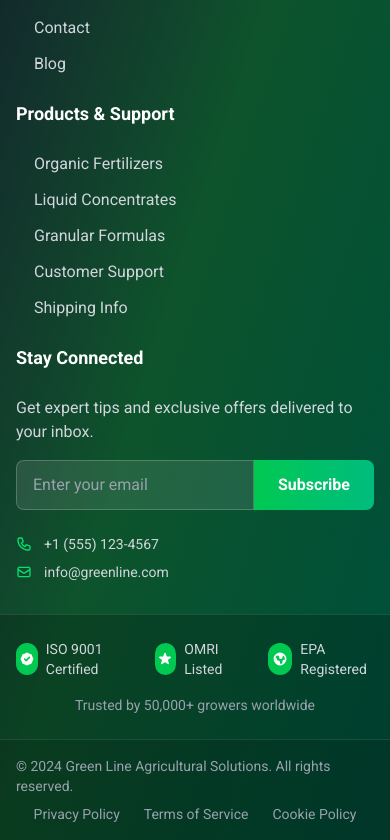
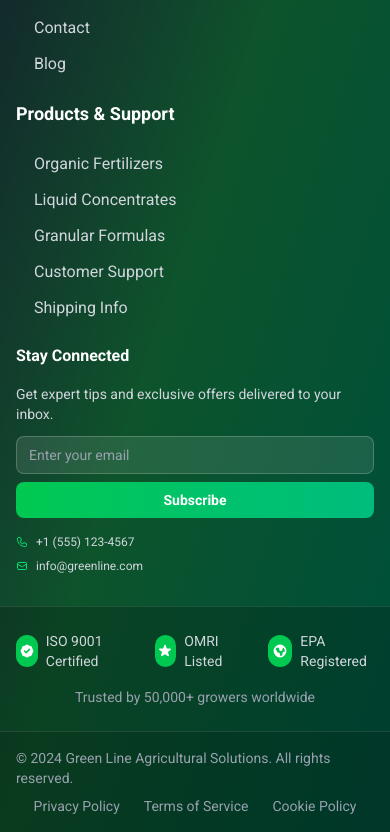
Before and after one commit to mohamed-samir-dev/Greenline, a Next.js app: page / in a window 390 px wide. Shown: the part 3020-3860 px from the top of the page. Built offline with nearby package versions, Linux system fonts and the light colour scheme; no server answers; the database is empty.

Commit message:
feat: update newsletter subscription component with improved UX

```diff
--- a/components/footer/Newsletter.tsx
+++ b/components/footer/Newsletter.tsx
@@ -1,32 +1,32 @@
 export default function Newsletter() {
   return (
     <div>
-      <h4 className="text-lg font-semibold text-white mb-6">Stay Connected</h4>
-      <p className="text-gray-300 mb-4">Get expert tips and exclusive offers delivered to your inbox.</p>
-      <div className="space-y-3 mb-6">
-        <div className="flex">
+      <h4 className="text-base sm:text-lg font-semibold text-white mb-4 sm:mb-6">Stay Connected</h4>
+      <p className="text-gray-300 mb-3 sm:mb-4 text-sm sm:text-base">Get expert tips and exclusive offers delivered to your inbox.</p>
+      <div className="space-y-3 mb-4 sm:mb-6">
+        <div className="flex flex-col sm:flex-row gap-2 sm:gap-0">
           <input
             type="email"
             placeholder="Enter your email"
-            className="flex-1 px-4 py-3 bg-white/10 border border-white/20 rounded-l-lg text-white placeholder-gray-400 focus:outline-none focus:ring-2 focus:ring-green-500 focus:border-transparent"
+            className="flex-1 px-3 sm:px-4 py-2 sm:py-3 bg-white/10 border border-white/20 rounded-lg sm:rounded-l-lg sm:rounded-r-none text-white placeholder-gray-400 focus:outline-none focus:ring-2 focus:ring-green-500 focus:border-transparent text-sm sm:text-base"
           />
-          <button className="px-6 py-3 bg-linear-to-r from-green-500 to-emerald-500 text-white rounded-r-lg font-semibold hover:from-green-600 hover:to-emerald-600 transition-all duration-300 focus:outline-none focus:ring-2 focus:ring-green-500">
+          <button className="px-4 sm:px-6 py-2 sm:py-3 bg-linear-to-r from-green-500 to-emerald-500 text-white rounded-lg sm:rounded-l-none sm:rounded-r-lg font-semibold hover:from-green-600 hover:to-emerald-600 transition-all duration-300 focus:outline-none focus:ring-2 focus:ring-green-500 text-sm sm:text-base">
             Subscribe
           </button>
         </div>
       </div>
-      <div className="space-y-2 text-sm text-gray-300">
+      <div className="space-y-2 text-xs sm:text-sm text-gray-300">
         <div className="flex items-center">
-          <svg className="w-4 h-4 mr-3 text-green-400" fill="none" stroke="currentColor" viewBox="0 0 24 24">
+          <svg className="w-3 h-3 sm:w-4 sm:h-4 mr-2 sm:mr-3 text-green-400 flex-shrink-0" fill="none" stroke="currentColor" viewBox="0 0 24 24">
             <path strokeLinecap="round" strokeLinejoin="round" strokeWidth={2} d="M3 5a2 2 0 012-2h3.28a1 1 0 01.948.684l1.498 4.493a1 1 0 01-.502 1.21l-2.257 1.13a11.042 11.042 0 005.516 5.516l1.13-2.257a1 1 0 011.21-.502l4.493 1.498a1 1 0 01.684.949V19a2 2 0 01-2 2h-1C9.716 21 3 14.284 3 6V5z" />
           </svg>
-          +1 (555) 123-4567
+          <span className="break-all">+1 (555) 123-4567</span>
         </div>
         <div className="flex items-center">
-          <svg className="w-4 h-4 mr-3 text-green-400" fill="none" stroke="currentColor" viewBox="0 0 24 24">
+          <svg className="w-3 h-3 sm:w-4 sm:h-4 mr-2 sm:mr-3 text-green-400 flex-shrink-0" fill="none" stroke="currentColor" viewBox="0 0 24 24">
             <path strokeLinecap="round" strokeLinejoin="round" strokeWidth={2} d="M3 8l7.89 5.26a2 2 0 002.22 0L21 8M5 19h14a2 2 0 002-2V7a2 2 0 00-2-2H5a2 2 0 00-2 2v10a2 2 0 002 2z" />
           </svg>
-          info@greenline.com
+          <span className="break-all">info@greenline.com</span>
         </div>
       </div>
     </div>
```
